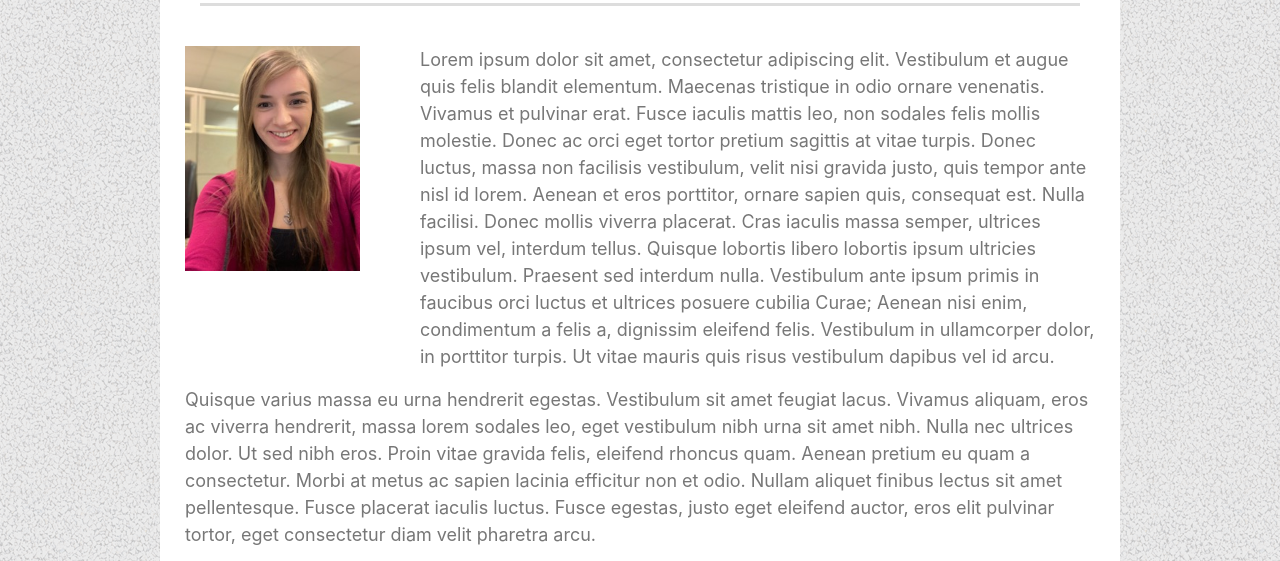
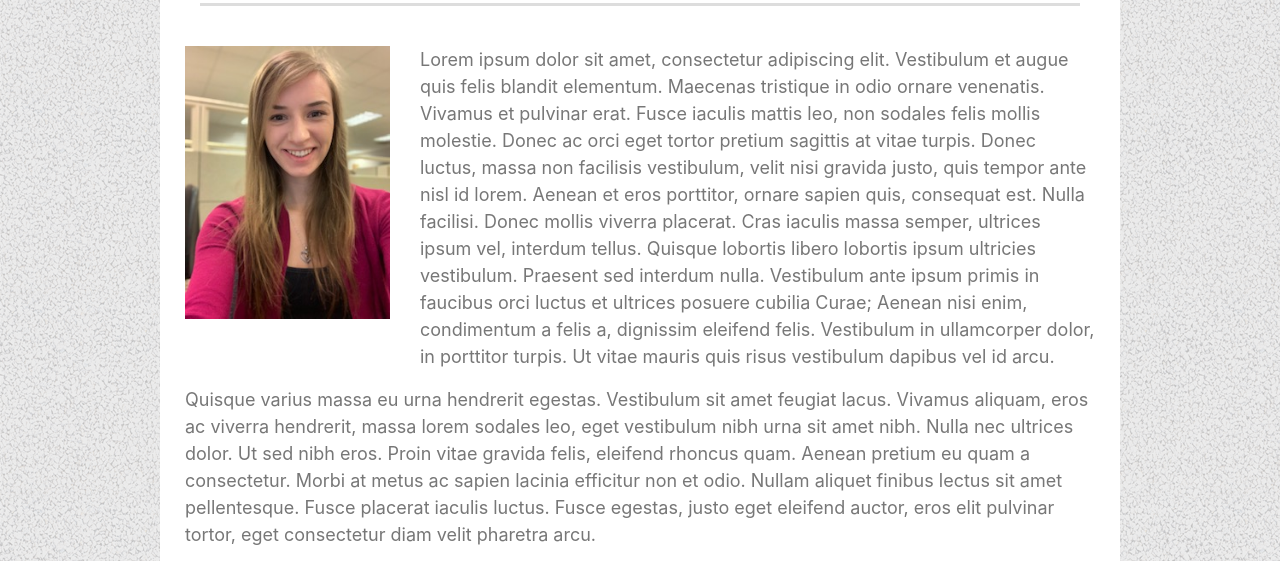
Before and after one commit to irinamontgomery/Bootstrap-Portfolio, a plain HTML site: page index.html in a window 1280 px wide. Shown: the part 205-766 px from the top of the page. Drawn offline with nearby package versions, Linux system fonts and the light colour scheme.

Commit message:
Update index.html

```diff
--- a/index.html
+++ b/index.html
@@ -56,7 +56,7 @@
                 </div>
                 <!--row-->
                 <div class="row">
-                    <div class="col-3"><img id="irina" src="images/irina.jpg"></div>
+                    <div class="col-3"><img class="img-fluid" src="images/irina.jpg"></div>
                     <div class="col-9">
                         <p>Lorem ipsum dolor sit amet, consectetur adipiscing elit. Vestibulum et augue quis felis blandit elementum. Maecenas tristique in odio ornare venenatis. Vivamus et pulvinar erat. Fusce iaculis mattis leo, non sodales felis mollis molestie. Donec ac orci eget tortor pretium sagittis at vitae turpis. Donec luctus, massa non facilisis vestibulum, velit nisi gravida justo, quis tempor ante nisl id lorem. Aenean et eros porttitor, ornare sapien quis, consequat est. Nulla facilisi. Donec mollis viverra placerat. Cras iaculis massa semper, ultrices ipsum vel, interdum tellus. Quisque lobortis libero lobortis ipsum ultricies vestibulum. Praesent sed interdum nulla. Vestibulum ante ipsum primis in faucibus orci luctus et ultrices posuere cubilia Curae; Aenean nisi enim, condimentum a felis a, dignissim eleifend felis. Vestibulum in ullamcorper dolor, in porttitor turpis. Ut vitae mauris quis risus vestibulum dapibus vel id arcu.</p>
                     </div>
```
